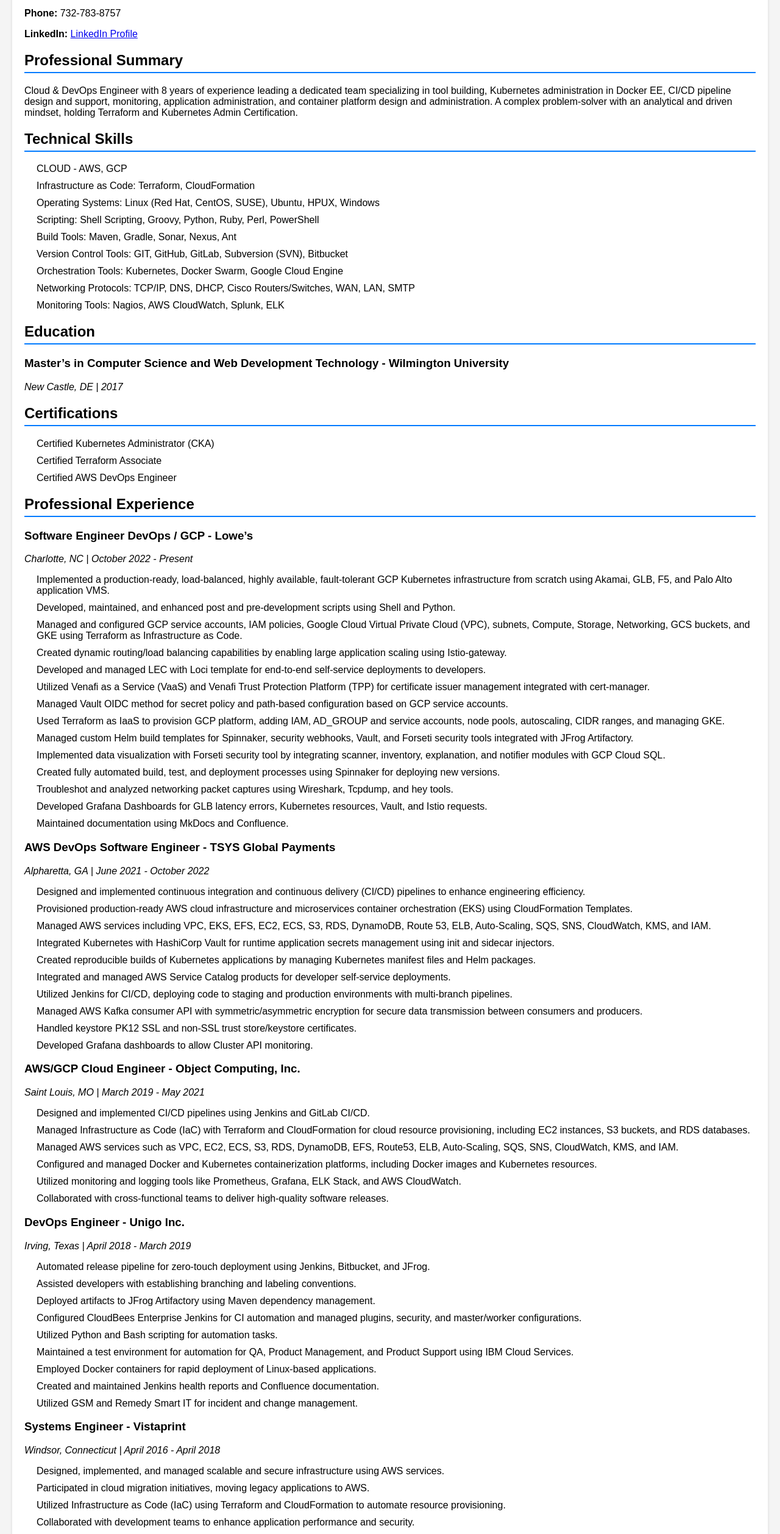
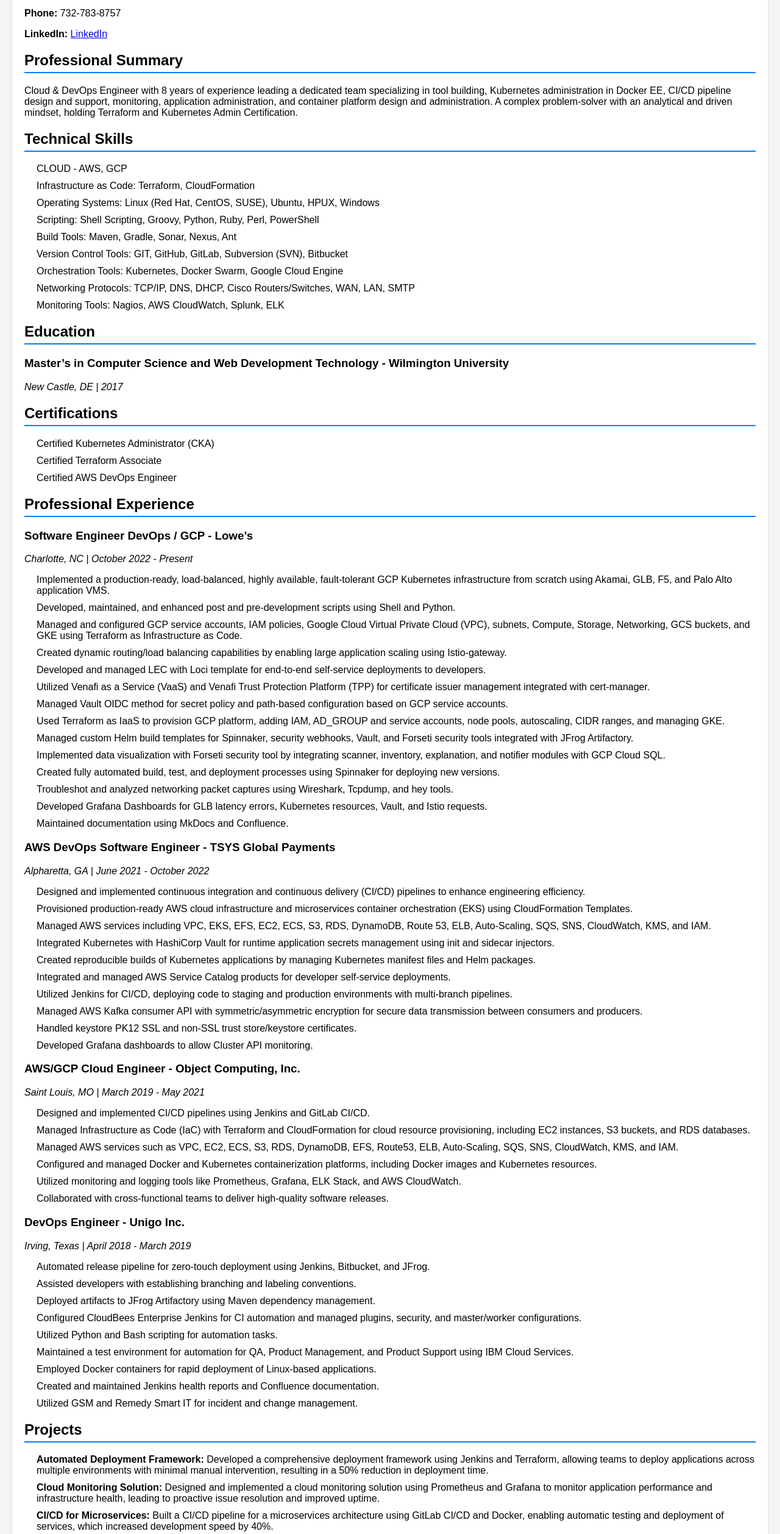
Before and after one commit to Bharath420/resume, a React (Create React App) app: page / in a window 1280 px wide. Shown: the part 234-2750 px from the top of the page at 61% size. Built offline with nearby package versions, Linux system fonts and the light colour scheme.

Commit message:
Initial commit

```diff
--- a/src/App.js
+++ b/src/App.js
@@ -13,7 +13,7 @@
         <h2>Contact Information</h2>
         <p><strong>Email:</strong> bharathmadvar@gmail.com</p>
         <p><strong>Phone:</strong> 732-783-8757</p>
-        <p><strong>LinkedIn:</strong> <a href="linkedin.com/in/bharath-madvar-230a03271">LinkedIn Profile</a></p>
+        <p><strong>LinkedIn:</strong> <a href="https://linkedin.com/in/bharath-madvar-230a03271" target="_blank" rel="noopener noreferrer">LinkedIn</a></p>
       </section>
 
       <section className="professional-summary">
@@ -125,28 +125,6 @@
           </ul>
         </div>
 
-        <div className="job">
-          <h3>Systems Engineer - Vistaprint</h3>
-          <p><em>Windsor, Connecticut | April 2016 - April 2018</em></p>
-          <ul>
-            <li>Designed, implemented, and managed scalable and secure infrastructure using AWS services.</li>
-            <li>Participated in cloud migration initiatives, moving legacy applications to AWS.</li>
-            <li>Utilized Infrastructure as Code (IaC) using Terraform and CloudFormation to automate resource provisioning.</li>
-            <li>Collaborated with development teams to enhance application performance and security.</li>
-            <li>Managed network infrastructure, including VPC, subnets, and security groups.</li>
-          </ul>
-        </div>
-
-        <div className="job">
-          <h3>IT Consultant - JDA Software</h3>
-          <p><em>Scottsdale, Arizona | September 2014 - April 2016</em></p>
-          <ul>
-            <li>Provided technical expertise and support for JDA's supply chain management solutions.</li>
-            <li>Assisted clients in implementing and optimizing JDA software products.</li>
-            <li>Collaborated with cross-functional teams to identify and resolve technical issues.</li>
-          </ul>
-        </div>
-
       </section>
 
       <section className="projects">
```
